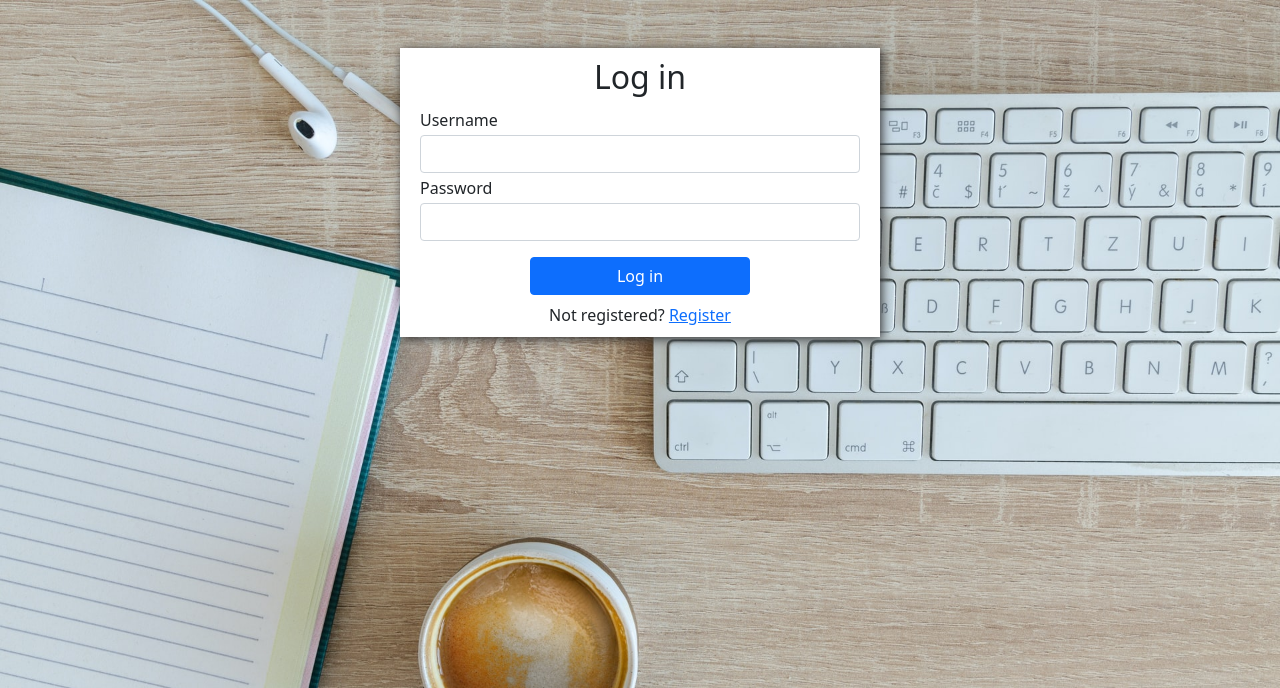
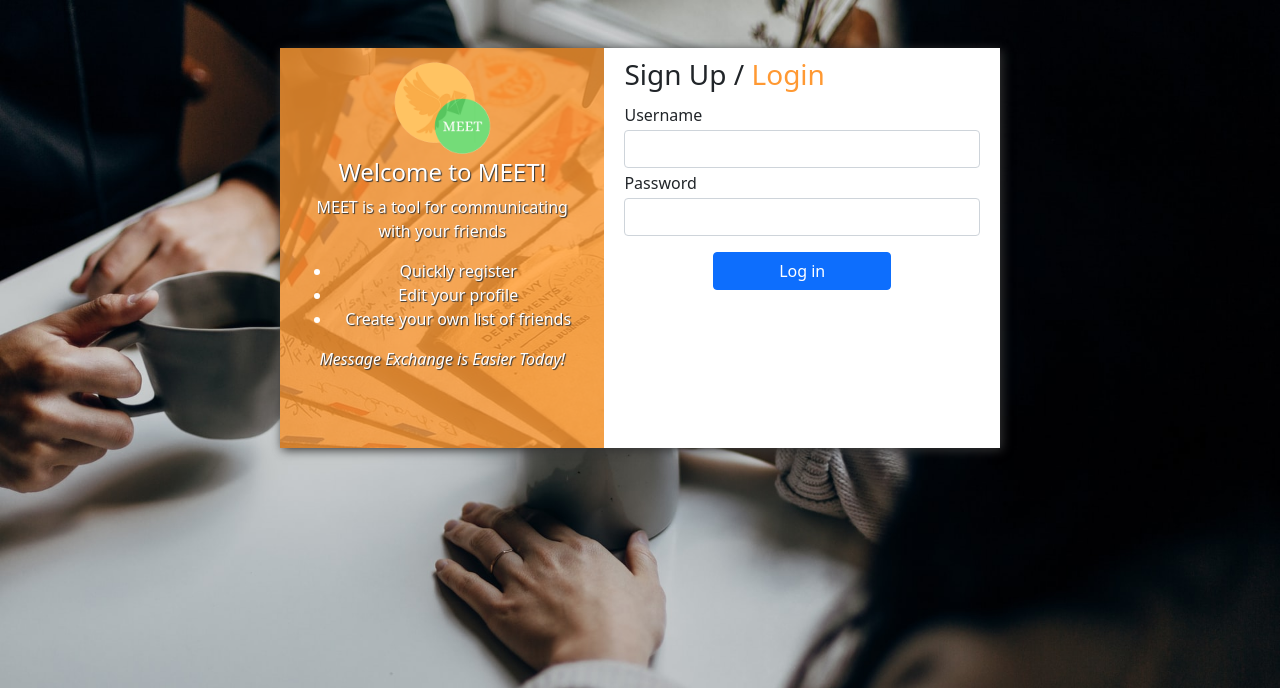
Before and after one commit to itmo-wad/MEET, a Flask app: page /login/ in a window 1280 px wide. Shown: the top 688 px of the page. Run offline with Flask 2, Linux system fonts and the light colour scheme.

Commit message:
Changed authentication forms design

```diff
--- /dev/null
+++ b/static/css/authentication.css
@@ -0,0 +1,58 @@
+body {
+    background-image: url("/static/img/auth_background.jpg");
+    background-repeat: no-repeat;
+    background-size: cover;
+}
+
+.form-content {
+    width: 45rem;
+    margin: auto;
+    margin-top: 3rem;
+    box-shadow: 2px 2px 10px #333;
+    height: 25rem;
+}
+
+.welcome-panel {
+    flex: 4;
+    text-align: center;
+    padding: 10px 20px;
+    box-shadow: inset 0 0 0 1000px #ff9933cc;
+    background-image: url("/static/img/welcome_panel_background.jpg");
+    color: #fff;
+    text-shadow: 1px 1px 1px #333;
+}
+
+form {
+    background: #fff;
+    flex: 5;
+    padding: 10px 20px;
+}
+
+label {
+    margin: .2rem 0;
+}
+
+.center-content {
+    text-align: center;
+}
+
+.btn {
+    display: block;
+    width: 50%;
+    margin: .5rem auto;
+    margin-top: 1rem;
+}
+
+a {
+    text-decoration: none;
+    color: #212529;
+}
+
+a:hover {
+    color: #212529;
+}
+
+.active {
+    color: #FF9933;
+    pointer-events: none;
+}
--- a/static/css/main.css
+++ /dev/null
@@ -1,29 +0,0 @@
-body {
-    background-image: url("/static/img/background.jpg");
-    background-repeat: no-repeat;
-    background-size: cover;
-}
-
-form {
-    width: 30rem;
-    margin: auto;
-    margin-top: 3rem;
-    padding: 10px 20px;
-    box-shadow: 2px 2px 10px #333;
-    background-color: #fff;
-}
-
-label {
-    margin: .2rem 0;
-}
-
-.center-content {
-    text-align: center;
-}
-
-.btn {
-    display: block;
-    width: 50%;
-    margin: .5rem auto;
-    margin-top: 1rem;
-}
--- a/templates/authentication/authTemplate.html
+++ b/templates/authentication/authTemplate.html
@@ -10,7 +10,7 @@
 
     <link href="https://cdn.jsdelivr.net/npm/bootstrap@5.0.0-beta3/dist/css/bootstrap.min.css" rel="stylesheet"
         integrity="sha384-eOJMYsd53ii+scO/bJGFsiCZc+5NDVN2yr8+0RDqr0Ql0h+rP48ckxlpbzKgwra6" crossorigin="anonymous">
-    <link rel="stylesheet" href="/static/css/main.css">
+    <link rel="stylesheet" href="/static/css/authentication.css">
 
     <title>{% block title%}{% endblock%}</title>
 </head>
--- a/templates/authentication/login.html
+++ b/templates/authentication/login.html
@@ -4,11 +4,22 @@
 
 {% block content %}
     <div class="container">
-        <form method="post" class="needs-validation" novalidate>
-            <div class="center-content">
-                <h2>Log in</h2>
+        <div class="form-content d-flex">
+            <div class="welcome-panel">
+                <img src="/static/img/logo.png" width="100" height="100">
+                <h4>Welcome to MEET!</h4>
+                <p>MEET is a tool for communicating with your friends</p>
+                <ul>
+                    <li>Quickly register</li>
+                    <li>Edit your profile</li>
+                    <li>Create your own list of friends</li>
+                </ul>
+                <i>Message Exchange is Easier Today!</i>
             </div>
-
+            <form method="post" class="needs-validation d-flex flex-column" novalidate>
+                <h3>
+                    <a href="/register/">Sign Up </a> / <a href="/login/" class="active"> Login</a>
+                </h3>
                 <label for="username">Username</label>
                 <input type="text" class="form-control" name="username" id="username" required>
                 <div class="invalid-feedback">Please choose username</div>
@@ -20,10 +31,7 @@
                 <div class="center-content">
                     <button class="btn btn-primary" type="submit">Log in</button>
                 </div>
-
-            <div class="center-content">
-                <span class='mx-3'>Not registered? <a href='/register/'>Register</a></span>
-            </div>
             </form>
         </div>
+    </div>
 {% endblock %}
```
Also changed, not shown: templates/authentication/register.html (+18 -8 lines), templates/users/users.html (+0 -13 lines), static/img/auth_background.jpg (added), static/img/background.jpg (deleted), static/img/welcome_panel_background.jpg (added). Lines whose indentation alone changed are shown as unchanged.
